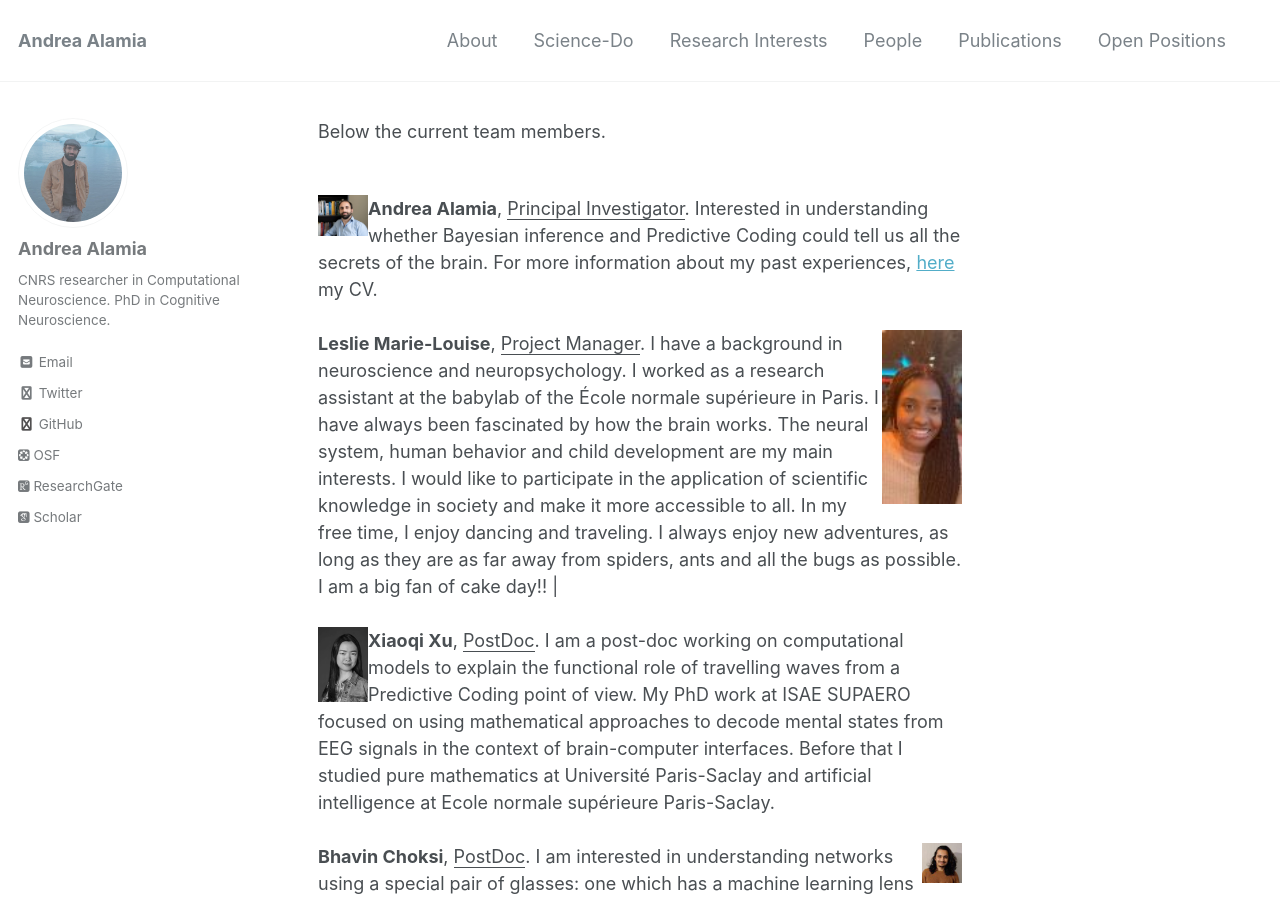
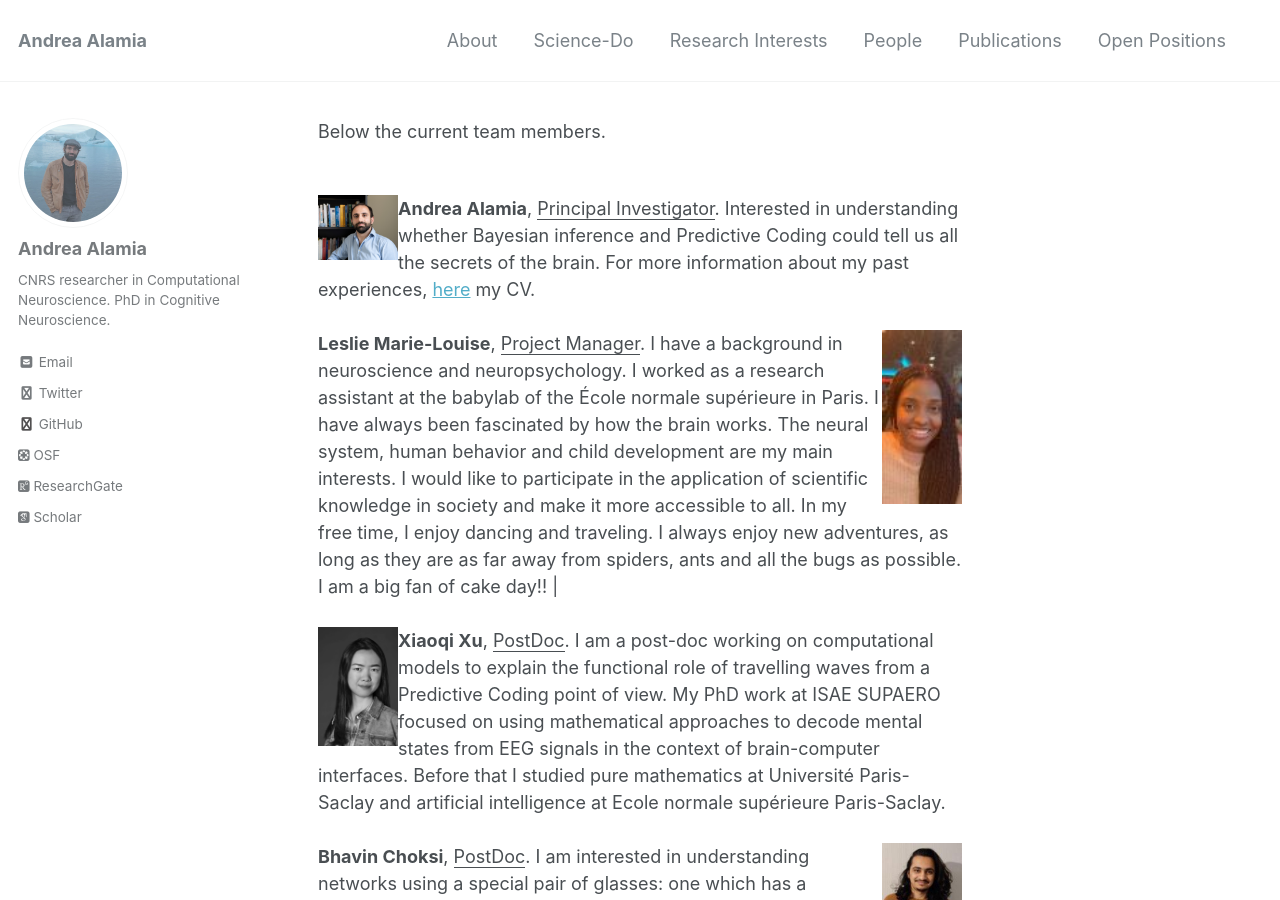
Before and after one commit to artipago/artipago.github.io, a Jekyll site: the page built from _pages/People.md, in a window 1280 px wide and 900 px high. Built offline with Jekyll 4.4.1, drawn with Linux system fonts in a browser that asks for light colours; nearby versions of some CDN libraries; some web fonts are replaced; library files that are not in the unit come from our copies.

Commit message:
Update People.md

```diff
--- a/_pages/People.md
+++ b/_pages/People.md
@@ -9,11 +9,11 @@ has_children: true
 Below the current team members. <br>
 <br>
 
-<img style="float: left;" src="/assets/images/alamiaPicture.png" alt="People"  width="50" height="50">  **Andrea Alamia**, <ins>Principal Investigator</ins>. Interested in understanding whether Bayesian inference and Predictive Coding could tell us all the secrets of the brain. For more information about my past experiences, [here](/CV.md) my CV.   <br>
+<img style="float: left;" src="/assets/images/alamiaPicture.png" alt="People"  width="80" height="80">  **Andrea Alamia**, <ins>Principal Investigator</ins>. Interested in understanding whether Bayesian inference and Predictive Coding could tell us all the secrets of the brain. For more information about my past experiences, [here](/CV.md) my CV.   <br>
 <br>
-<img style="float: right;" src="/assets/images/leslieResized.jpg" alt="People"  width="80" height="50">  **Leslie Marie-Louise**, <ins>Project Manager</ins>.
+<img style="float: right;" src="/assets/images/leslieResized.jpg" alt="People"  width="80" height="80">  **Leslie Marie-Louise**, <ins>Project Manager</ins>.
 I have a background in neuroscience and neuropsychology. I worked as a research assistant at the babylab of the École normale supérieure in Paris. I have always been fascinated by how the brain works. The neural system, human behavior and child development are my main interests. I would like to participate in the application of scientific knowledge in society and make it more accessible to all. In my free time, I enjoy dancing and traveling. I always enjoy new adventures, as long as they are as far away from spiders, ants and all the bugs as possible. I am a big fan of cake day!! | <br>
 <br>
-<img style="float: left;" src="/assets/images/Xiaoqi-XU resized.png" alt="People"  width="50" height="70">  **Xiaoqi Xu**, <ins>PostDoc</ins>. I am a post-doc working on computational models to explain the functional role of travelling waves from a Predictive Coding point of view. My PhD work at ISAE SUPAERO focused on using mathematical approaches to decode mental states from EEG signals in the context of brain-computer interfaces. Before that I studied pure mathematics at Université Paris-Saclay and artificial intelligence at Ecole normale supérieure Paris-Saclay. <br>
+<img style="float: left;" src="/assets/images/Xiaoqi-XU resized.png" alt="People"  width="80" height="80">  **Xiaoqi Xu**, <ins>PostDoc</ins>. I am a post-doc working on computational models to explain the functional role of travelling waves from a Predictive Coding point of view. My PhD work at ISAE SUPAERO focused on using mathematical approaches to decode mental states from EEG signals in the context of brain-computer interfaces. Before that I studied pure mathematics at Université Paris-Saclay and artificial intelligence at Ecole normale supérieure Paris-Saclay. <br>
 <br>
-<img style="float: right;" src="/assets/images/BhavinResized.jpg" alt="People"  width="40" height="50">  **Bhavin Choksi**, <ins>PostDoc</ins>. I am interested in understanding networks using a special pair of glasses: one which has a machine learning lens on one and neuroscience on the other. Specifically, I am interested in building networks that are more biological and in turn using them and their properties to get a peek into the human brain.  In my free time, I am just trying to wrap my head around the fact that cheese can also be eaten as a dessert. | <br>
+<img style="float: right;" src="/assets/images/BhavinResized.jpg" alt="People"  width="80" height="80">  **Bhavin Choksi**, <ins>PostDoc</ins>. I am interested in understanding networks using a special pair of glasses: one which has a machine learning lens on one and neuroscience on the other. Specifically, I am interested in building networks that are more biological and in turn using them and their properties to get a peek into the human brain.  In my free time, I am just trying to wrap my head around the fact that cheese can also be eaten as a dessert. | <br>
```
